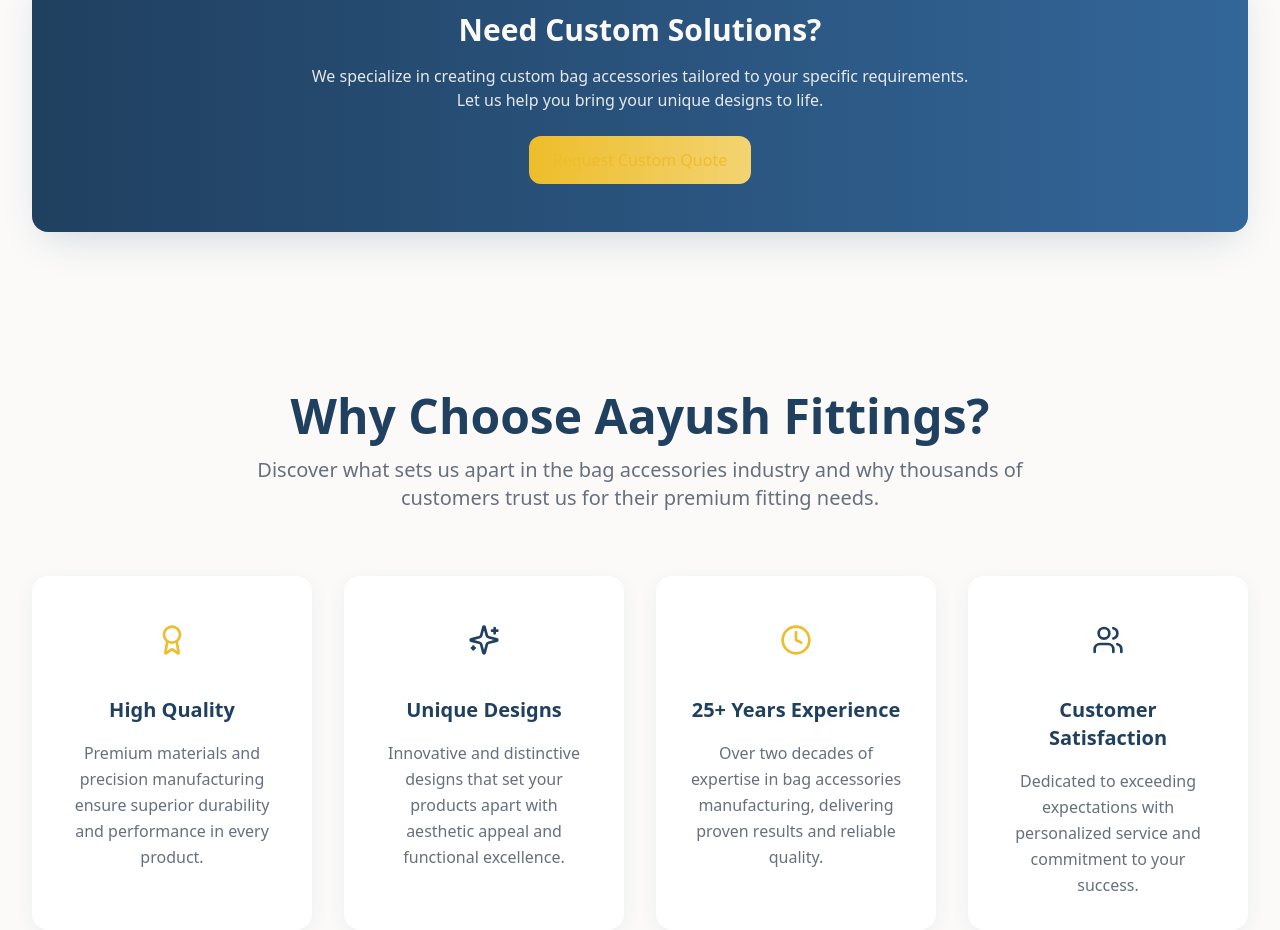
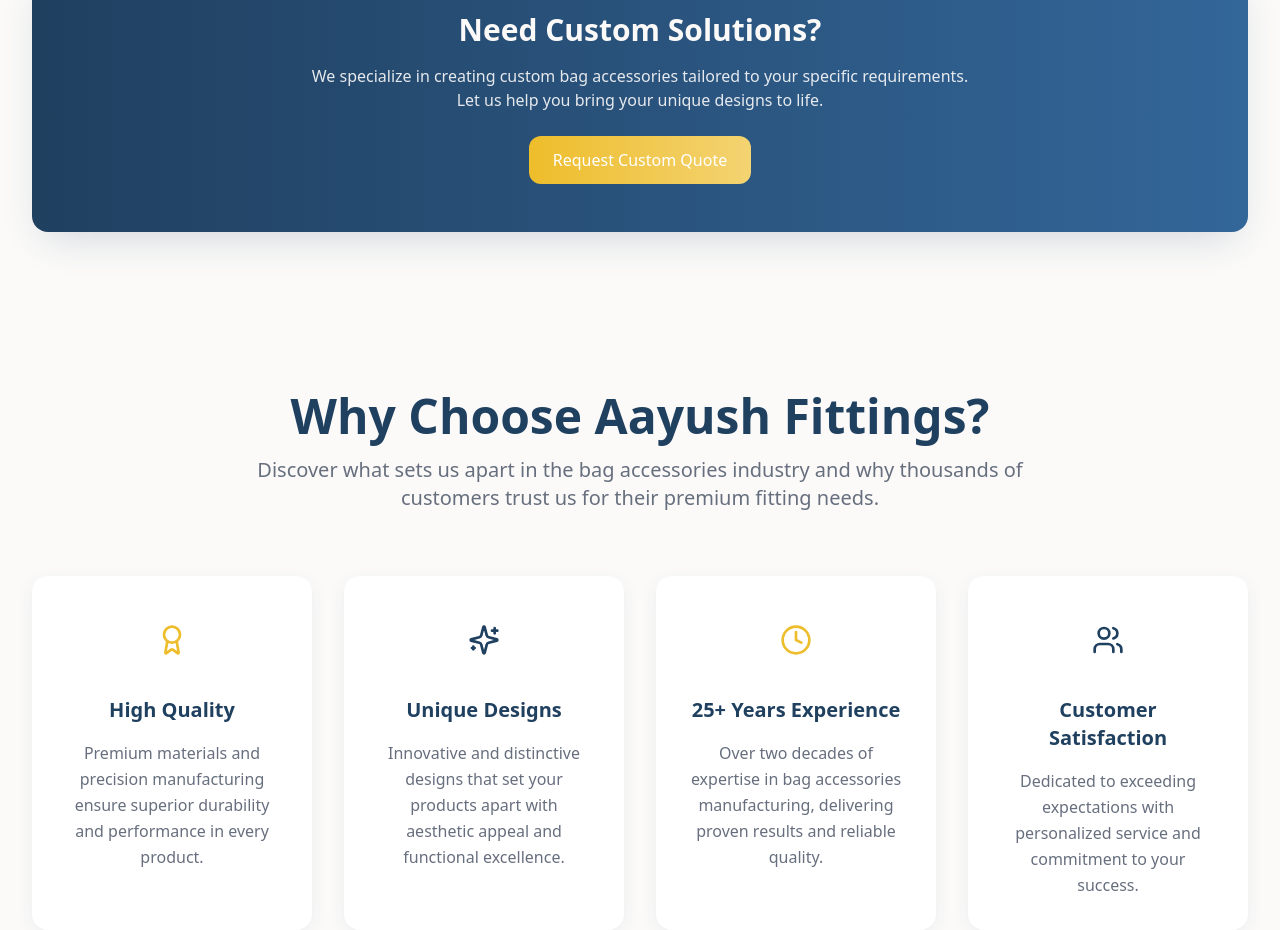
Before and after one commit to devansh01parekh/Aayush-Fittings, a React (Vite) app: page / in a window 1280 px wide. Shown: the part 3440-4370 px from the top of the page. Built offline with nearby package versions, Linux system fonts and the light colour scheme.

Commit message:
Fix button text color
Change the font color of the "Request Custom Quote" button to white.

```diff
--- a/src/components/ProductsSection.tsx
+++ b/src/components/ProductsSection.tsx
@@ -179,7 +179,7 @@ const ProductsSection = () => {
                   element.scrollIntoView({ behavior: 'smooth' });
                 }
               }}
-              className="btn-accent bg-accent-foreground text-accent hover:bg-accent-foreground/90"
+              className="btn-accent bg-accent-foreground text-white hover:bg-accent-foreground/90"
             >
               Request Custom Quote
             </button>
```
